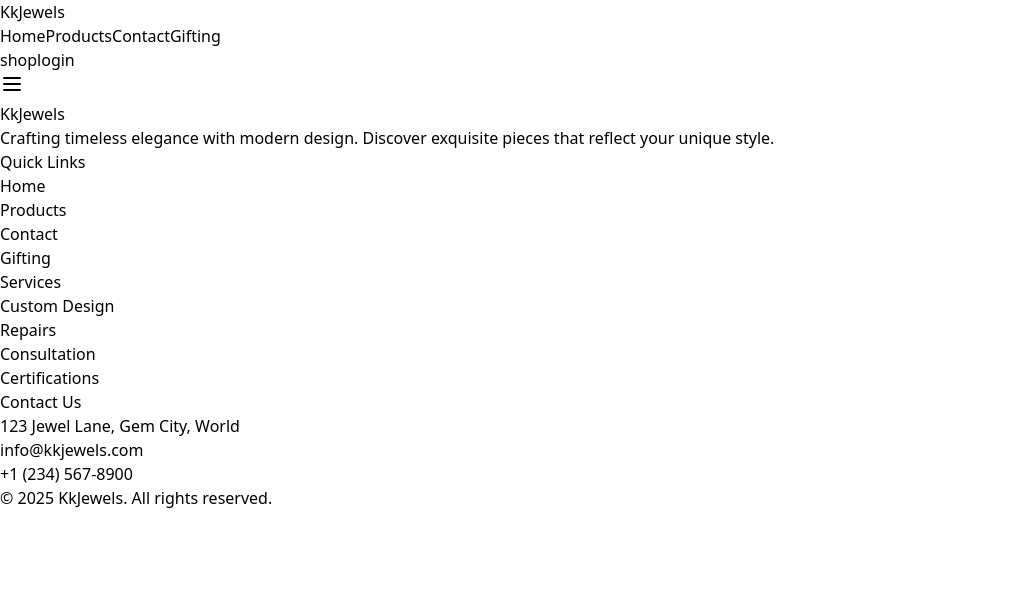
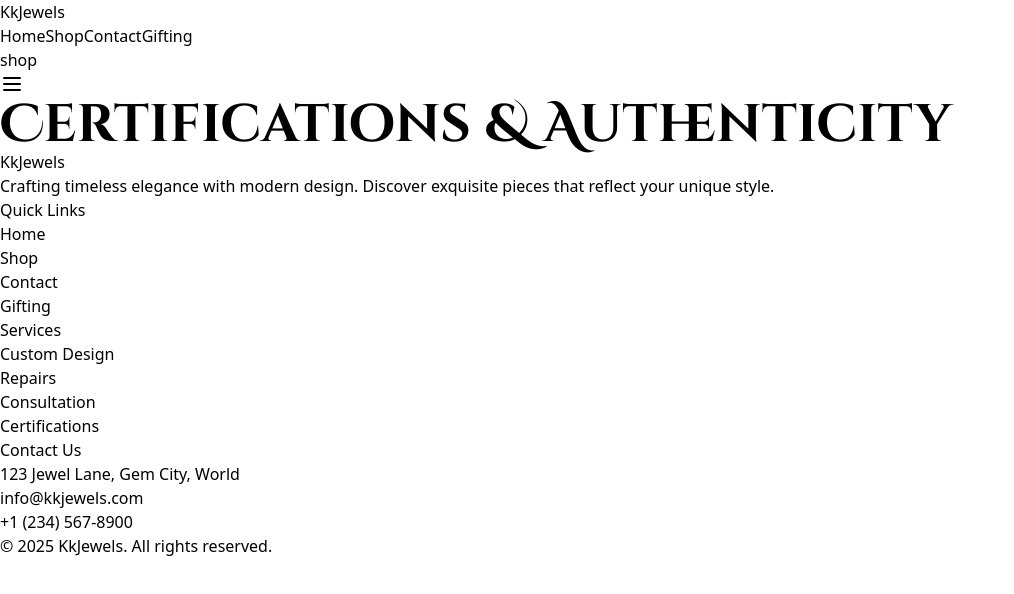
Before and after one commit to Kasimkkn/kkjewels, a React (Vite) app: page /certifications in a window 1280 px wide. Shown: the top 594 px of the page, without its empty margins (0-1014 px from the left). Built offline with nearby package versions, Linux system fonts and the light colour scheme.

Commit message:
[dyad] Renamed Products to Shop, removed login button, added new service pages, and updated all relevant links - wrote 9 file(s), renamed 1 file(s)

```diff
--- a/src/App.jsx
+++ b/src/App.jsx
@@ -9,10 +9,14 @@ import NewCollection from './components/NewCollection'
 import OurWorksSection from './components/OurWorksSection'
 import SliderSection from './components/SliderSection'
 import Testimonials from './components/Testimonials'
-import Footer from './components/Footer'; // Import the new Footer
-import ProductsPage from './pages/ProductsPage'; // Import new pages
+import Footer from './components/Footer';
+import ShopPage from './pages/ShopPage'; // Updated import
 import ContactPage from './pages/ContactPage';
 import GiftingPage from './pages/GiftingPage';
+import CustomDesignPage from './pages/CustomDesignPage'; // New import
+import RepairsPage from './pages/RepairsPage'; // New import
+import ConsultationPage from './pages/ConsultationPage'; // New import
+import CertificationsPage from './pages/CertificationsPage'; // New import
 import { gsap } from 'gsap';
 import { ScrollTrigger } from 'gsap/ScrollTrigger';
 
@@ -55,9 +59,13 @@ const App = () => {
       <Header />
       <Routes>
         <Route path="/" element={<HomeContent />} />
-        <Route path="/products" element={<ProductsPage />} />
+        <Route path="/shop" element={<ShopPage />} /> {/* Updated route */}
         <Route path="/contact" element={<ContactPage />} />
         <Route path="/gifting" element={<GiftingPage />} />
+        <Route path="/custom-design" element={<CustomDesignPage />} /> {/* New route */}
+        <Route path="/repairs" element={<RepairsPage />} /> {/* New route */}
+        <Route path="/consultation" element={<ConsultationPage />} /> {/* New route */}
+        <Route path="/certifications" element={<CertificationsPage />} /> {/* New route */}
       </Routes>
       <Footer />
     </Router>
--- a/src/components/Footer.jsx
+++ b/src/components/Footer.jsx
@@ -1,5 +1,6 @@
 import React from 'react';
 import AnimatedText from './AnimatedText';
+import { Link } from 'react-router-dom'; // Import Link
 
 const Footer = () => {
     return (
@@ -17,10 +18,11 @@ const Footer = () => {
                 <div>
                     <AnimatedText className="text-lg font-semibold text-white mb-4">Quick Links</AnimatedText>
                     <ul className="space-y-2">
-                        <li><a href="/" className="text-sm hover:text-white transition-colors">Home</a></li>
-                        <li><a href="/products" className="text-sm hover:text-white transition-colors">Products</a></li>
-                        <li><a href="/contact" className="text-sm hover:text-white transition-colors">Contact</a></li>
-                        <li><a href="/gifting" className="text-sm hover:text-white transition-colors">Gifting</a></li>
+                        <li><Link to="/" className="text-sm hover:text-white transition-colors">Home</Link></li>
+                        <li><Link to="/shop" className="text-sm hover:text-white transition-colors">Shop</Link>
+                        </li>
+                        <li><Link to="/contact" className="text-sm hover:text-white transition-colors">Contact</Link></li>
+                        <li><Link to="/gifting" className="text-sm hover:text-white transition-colors">Gifting</Link></li>
                     </ul>
                 </div>
 
@@ -28,10 +30,10 @@ const Footer = () => {
                 <div>
                     <AnimatedText className="text-lg font-semibold text-white mb-4">Services</AnimatedText>
                     <ul className="space-y-2">
-                        <li><a href="#" className="text-sm hover:text-white transition-colors">Custom Design</a></li>
-                        <li><a href="#" className="text-sm hover:text-white transition-colors">Repairs</a></li>
-                        <li><a href="#" className="text-sm hover:text-white transition-colors">Consultation</a></li>
-                        <li><a href="#" className="text-sm hover:text-white transition-colors">Certifications</a></li>
+                        <li><Link to="/custom-design" className="text-sm hover:text-white transition-colors">Custom Design</Link></li>
+                        <li><Link to="/repairs" className="text-sm hover:text-white transition-colors">Repairs</Link></li>
+                        <li><Link to="/consultation" className="text-sm hover:text-white transition-colors">Consultation</Link></li>
+                        <li><Link to="/certifications" className="text-sm hover:text-white transition-colors">Certifications</Link></li>
                     </ul>
                 </div>
 
--- a/src/components/Header.jsx
+++ b/src/components/Header.jsx
@@ -2,7 +2,7 @@ import React, { useState } from 'react';
 import CustomButton from './CustomButton';
 import { Menu, X } from 'lucide-react';
 import AnimatedText from './AnimatedText';
-import { Link } from 'react-router-dom'; // Import Link
+import { Link } from 'react-router-dom';
 
 const Header = () => {
     const [isMenuOpen, setIsMenuOpen] = useState(false);
@@ -19,7 +19,7 @@ const Header = () => {
             {/* Desktop Navigation */}
             <nav className="hidden md:flex space-x-8">
                 <Link to="/" className="text-base text-gray-200 tracking-widest hover:text-white transition-colors">Home</Link>
-                <Link to="/products" className="text-base text-gray-200 tracking-widest hover:text-white transition-colors">Products</Link>
+                <Link to="/shop" className="text-base text-gray-200 tracking-widest hover:text-white transition-colors">Shop</Link>
                 <Link to="/contact" className="text-base text-gray-200 tracking-widest hover:text-white transition-colors">Contact</Link>
                 <Link to="/gifting" className="text-base text-gray-200 tracking-widest hover:text-white transition-colors">Gifting</Link>
             </nav>
@@ -28,9 +28,6 @@ const Header = () => {
             <div className="hidden md:flex items-center gap-4">
                 <CustomButton>
                     shop
-                </CustomButton>
-                <CustomButton isBorder={true}>
-                    login
                 </CustomButton>
             </div>
 
@@ -55,16 +52,13 @@ const Header = () => {
                     </button>
                     <nav className="flex flex-col space-y-8 text-center">
                         <Link to="/" className="text-2xl text-gray-200 tracking-widest hover:text-white transition-colors" onClick={toggleMenu}>Home</Link>
-                        <Link to="/products" className="text-2xl text-gray-200 tracking-widest hover:text-white transition-colors" onClick={toggleMenu}>Products</Link>
+                        <Link to="/shop" className="text-2xl text-gray-200 tracking-widest hover:text-white transition-colors" onClick={toggleMenu}>Shop</Link>
                         <Link to="/contact" className="text-2xl text-gray-200 tracking-widest hover:text-white transition-colors" onClick={toggleMenu}>Contact</Link>
                         <Link to="/gifting" className="text-2xl text-gray-200 tracking-widest hover:text-white transition-colors" onClick={toggleMenu}>Gifting</Link>
                     </nav>
                     <div className="flex flex-col gap-4 mt-8">
                         <CustomButton className="w-40" onClick={toggleMenu}>
                             shop
-                        </CustomButton>
-                        <CustomButton isBorder={true} className="w-40" onClick={toggleMenu}>
-                            login
                         </CustomButton>
                     </div>
                 </div>
--- /dev/null
+++ b/src/pages/CertificationsPage.jsx
@@ -0,0 +1,12 @@
+import React from 'react';
+import AnimatedText from '../components/AnimatedText';
+
+const CertificationsPage = () => {
+  return (
+    <div className="min-h-screen flex items-center justify-center bg-black text-white py-20">
+      <AnimatedText className="text-5xl font-decorative">Certifications & Authenticity</AnimatedText>
+    </div>
+  );
+};
+
+export default CertificationsPage;
--- /dev/null
+++ b/src/pages/ConsultationPage.jsx
@@ -0,0 +1,12 @@
+import React from 'react';
+import AnimatedText from '../components/AnimatedText';
+
+const ConsultationPage = () => {
+  return (
+    <div className="min-h-screen flex items-center justify-center bg-black text-white py-20">
+      <AnimatedText className="text-5xl font-decorative">Book a Consultation</AnimatedText>
+    </div>
+  );
+};
+
+export default ConsultationPage;
--- /dev/null
+++ b/src/pages/CustomDesignPage.jsx
@@ -0,0 +1,12 @@
+import React from 'react';
+import AnimatedText from '../components/AnimatedText';
+
+const CustomDesignPage = () => {
+  return (
+    <div className="min-h-screen flex items-center justify-center bg-black text-white py-20">
+      <AnimatedText className="text-5xl font-decorative">Custom Design Services</AnimatedText>
+    </div>
+  );
+};
+
+export default CustomDesignPage;
--- /dev/null
+++ b/src/pages/RepairsPage.jsx
@@ -0,0 +1,12 @@
+import React from 'react';
+import AnimatedText from '../components/AnimatedText';
+
+const RepairsPage = () => {
+  return (
+    <div className="min-h-screen flex items-center justify-center bg-black text-white py-20">
+      <AnimatedText className="text-5xl font-decorative">Jewelry Repairs</AnimatedText>
+    </div>
+  );
+};
+
+export default RepairsPage;
--- a/src/pages/ProductsPage.jsx
+++ b/src/pages/ShopPage.jsx
@@ -15,11 +15,11 @@ const products = [
   { id: 6, name: 'Ruby Engagement Ring', price: '$4,500', image: p2, description: 'A symbol of love, passion, and commitment.' },
 ];
 
-const ProductsPage = () => {
+const ShopPage = () => {
   return (
     <div className="min-h-screen bg-black text-white py-20 px-4 md:px-8">
       <div className="max-w-7xl mx-auto pt-20">
-        <AnimatedText className="text-5xl md:text-7xl font-decorative text-center mb-6">Our Exquisite Collections</AnimatedText>
+        <AnimatedText className="text-5xl md:text-7xl font-decorative text-center mb-6">Our Shop Collection</AnimatedText>
         <AnimatedText className="text-lg md:text-xl font-serif text-gray-300 text-center max-w-3xl mx-auto mb-12" delay={0.2}>
           Explore our curated selection of fine jewelry, where every piece tells a unique story of craftsmanship and elegance.
         </AnimatedText>
@@ -48,4 +48,4 @@ const ProductsPage = () => {
   );
 };
 
-export default ProductsPage;
+export default ShopPage;
```
Also changed, not shown: src/pages/GiftingPage.jsx (+10 -3 lines).
